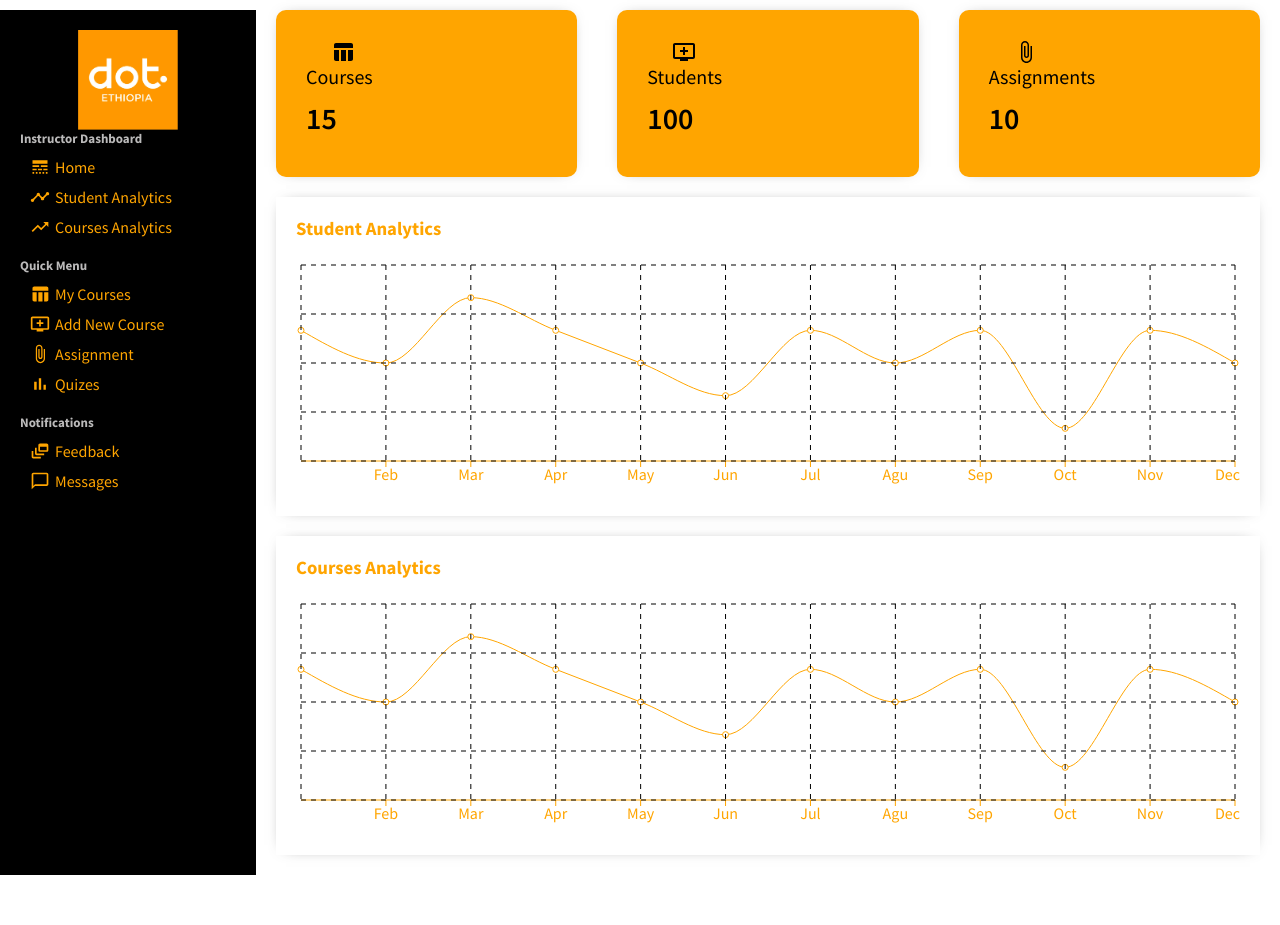
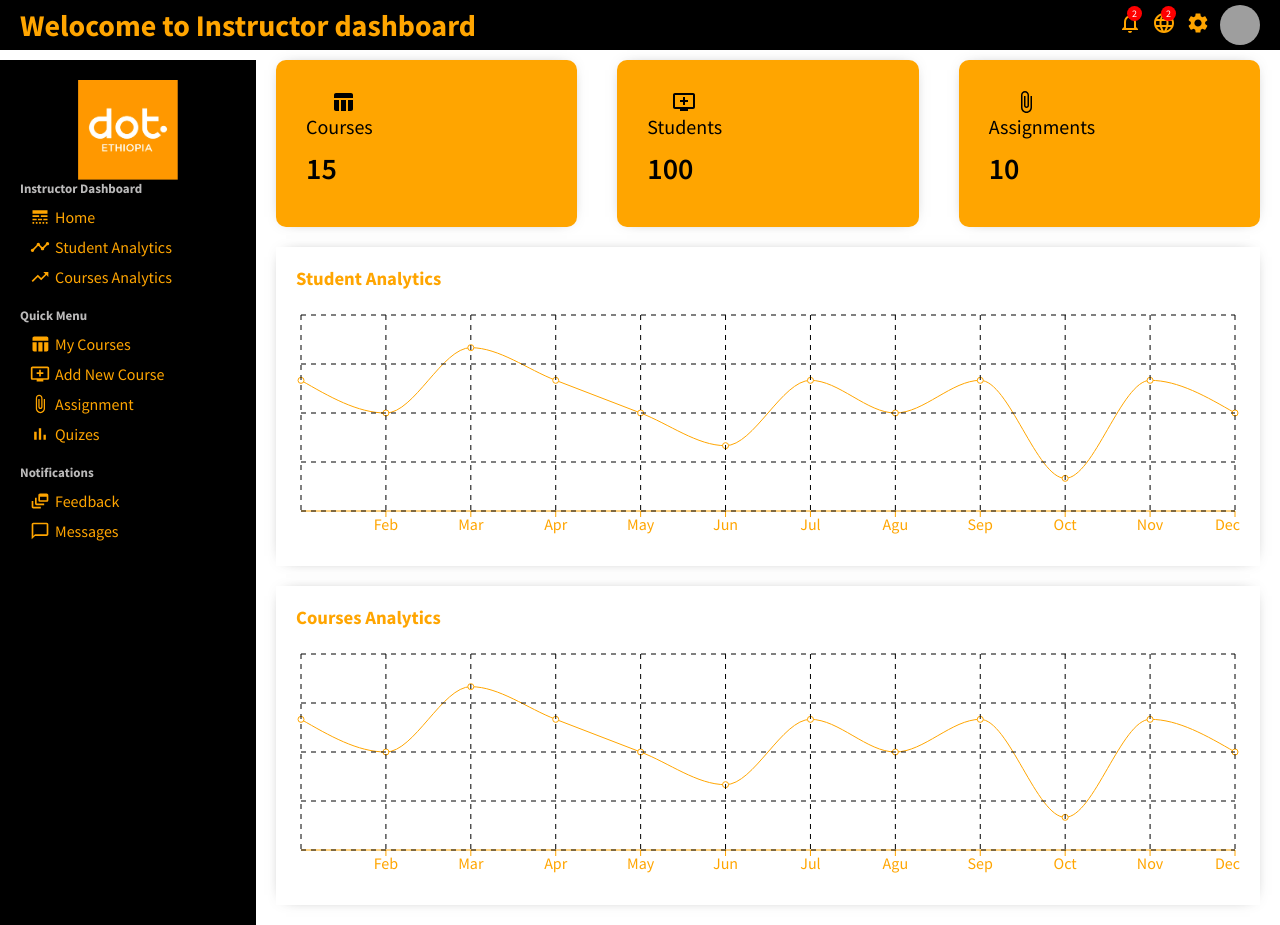
Before and after one commit to Amanfikiru/Dot_Ethiopia_E-learning, a React (Create React App) app in the folder front-end/: page / in a window 1280 px wide. Before the commit the page ends 875 px from the top, so only its background shows below. Built offline with nearby package versions, Linux system fonts and the light colour scheme; grey boxes are pictures that could not be loaded.

Commit message:
update on instructor dashboard

```diff
--- a/front-end/src/App.js
+++ b/front-end/src/App.js
@@ -1,5 +1,5 @@
 import Sidebar from "./components/sidebar/Sidebar";
-//import Topbar from "./components/topbar/Topbar";
+import Topbar from "./components/topbar/Topbar";
 import "./App.css";
 import Home from "./pages/home/Home";
 import { BrowserRouter as Router, Routes, Route } from "react-router-dom";
@@ -13,7 +13,7 @@ import ModuleList from "./pages/moduleList/ModuleList";
 function App() {
   return (
     <Router>
-
+      <Topbar />
       <div className="container">
       <Sidebar />
         <Routes>
--- a/front-end/src/components/topbar/Topbar.jsx
+++ b/front-end/src/components/topbar/Topbar.jsx
@@ -7,7 +7,7 @@ export default function Topbar() {
     <div className="topbar">
       <div className="topbarWrapper">
         <div className="topLeft">
-          <span className="logo">Dot Ethiopia</span>
+          <span className="logo">Welocome to Instructor dashboard</span>
         </div>
         <div className="topRight">
           <div className="topbarIconContainer">
--- a/front-end/src/pages/newCourse/NewCourse.jsx
+++ b/front-end/src/pages/newCourse/NewCourse.jsx
@@ -10,7 +10,7 @@ export default function NewCourse() {
   //const navigate = useNavigate();
   const [courseTitle, setCourseTitle] = useState("");
   const [description, setDescription] = useState("");
-  const [Photo, setPhoto] = useState('');
+  // const [Photo, setPhoto] = useState('');
 
   const addCourse = async () =>{
     await axios({
```
